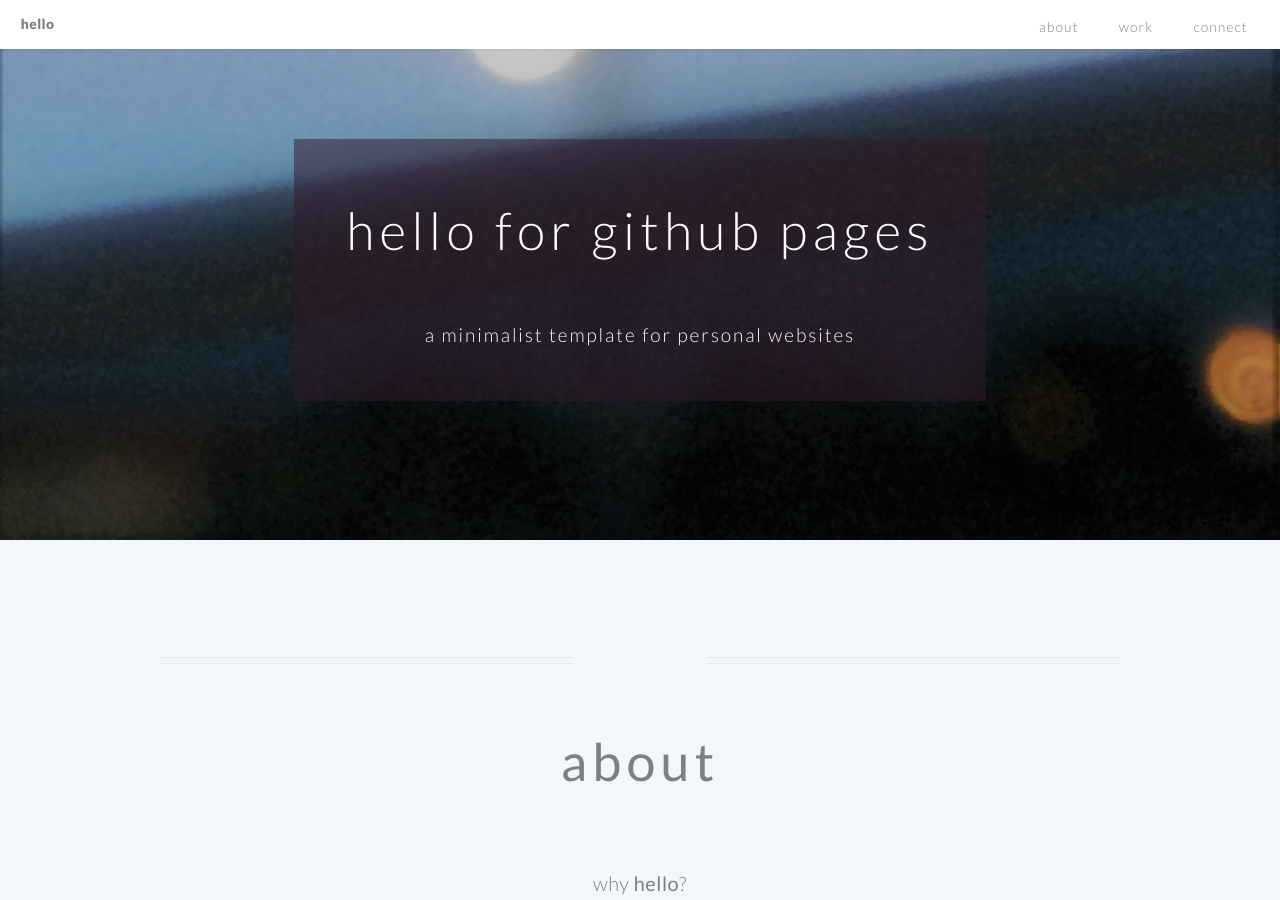
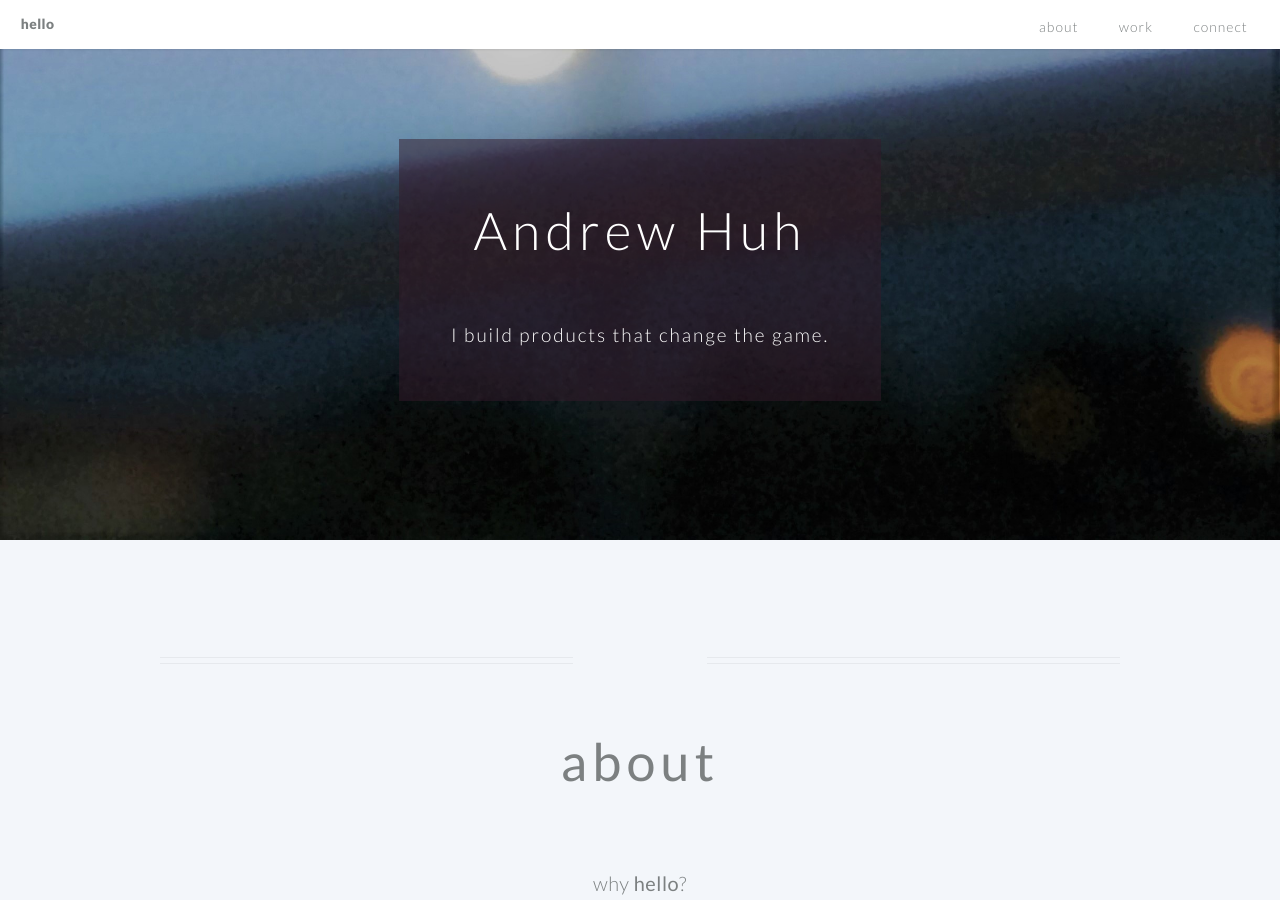
Before and after one commit to andrewjjhuh/andrewjjhuh.github.io, a Jekyll site: the page built from index.md, in a window 1280 px wide and 900 px high. Built offline with Jekyll 4.4.1, drawn with Linux system fonts in a browser that asks for light colours.

Commit message:
first commit

```diff
--- a/index.md
+++ b/index.md
@@ -4,8 +4,8 @@ layout: hello-default
 # using Markdown language, you can customize the following variables!
 
 # these variables are required -------------------------------
-banner_title: hello for github pages
-banner_subtitle: a minimalist template for personal websites
+banner_title: Andrew Huh
+banner_subtitle: I build products that change the game.
 background_image: /images/background.jpeg
 
 # all of the following variables are optional -----------------
```
